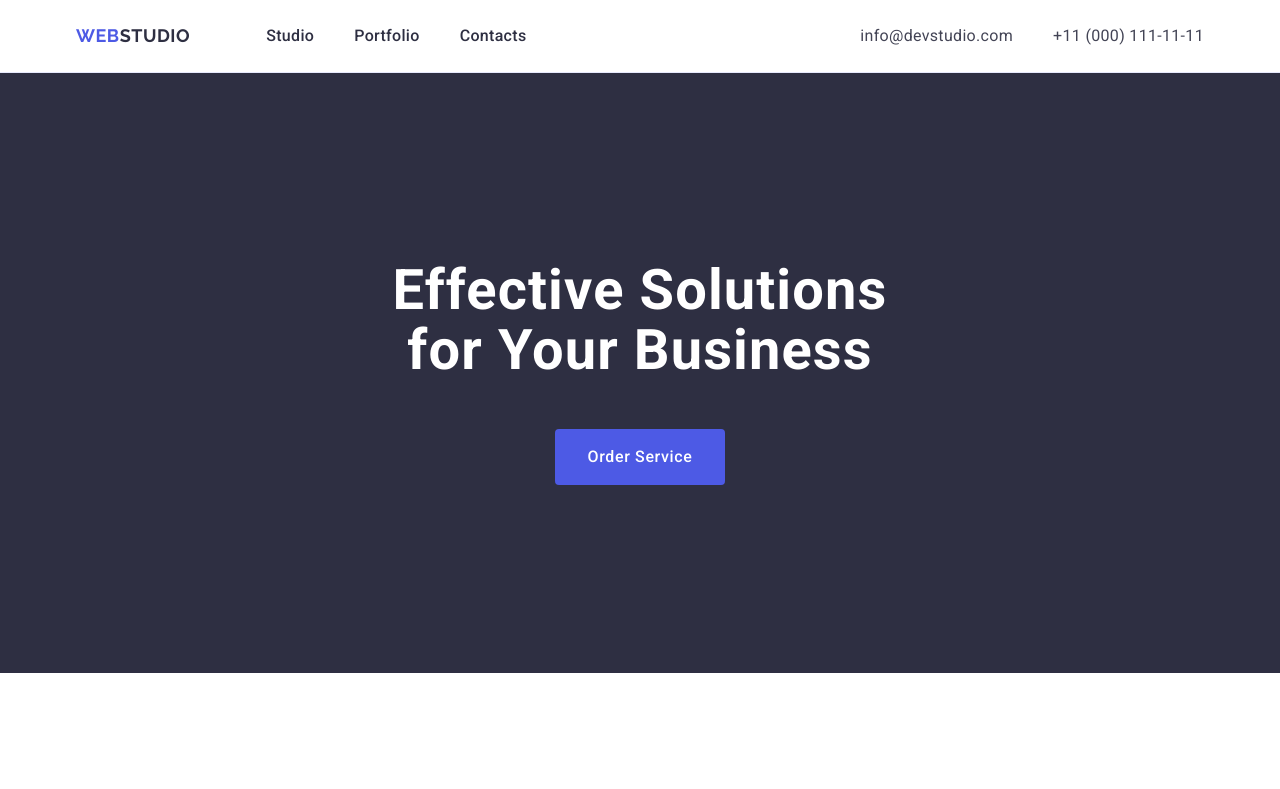
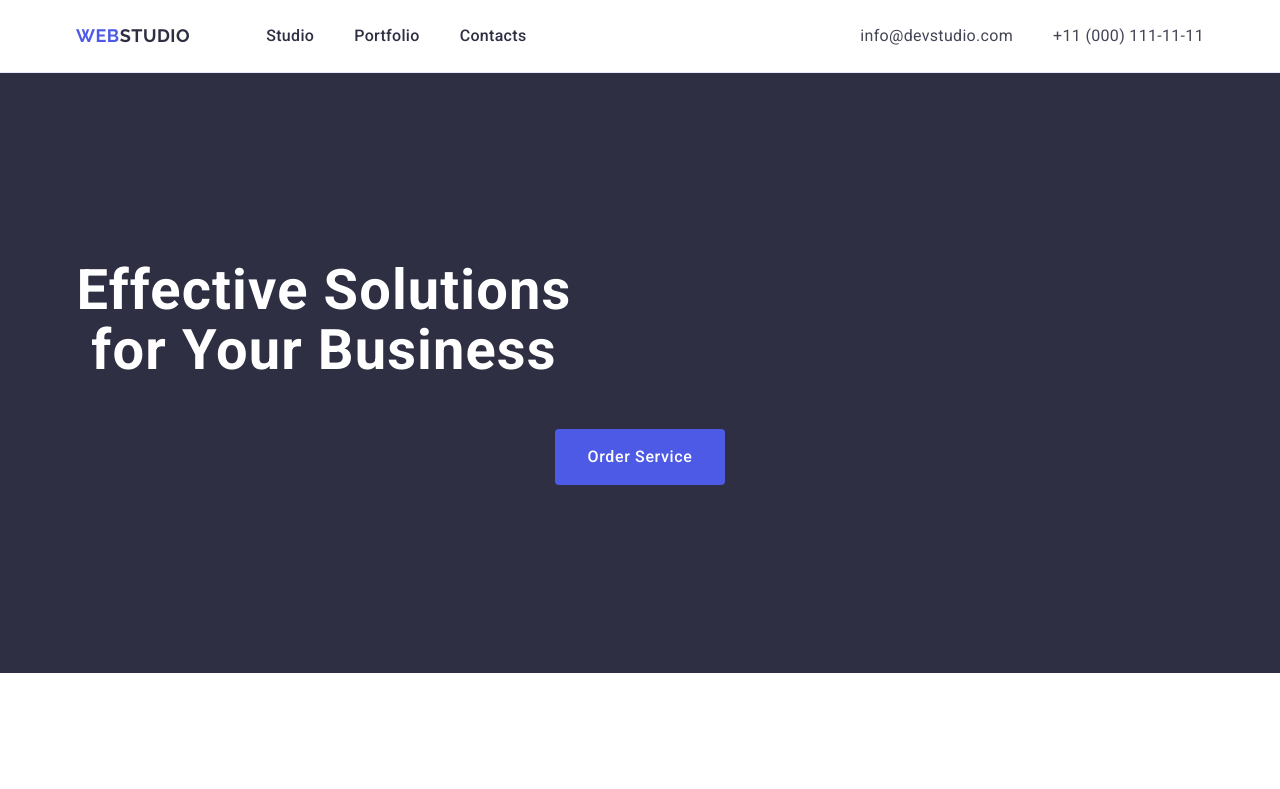
Before and after one commit to Tetiana-Nuraddinova/goit-markup-hw-03, a plain HTML site: page index.html in a window 1280 px wide. Shown: the top 789 px of the page. Drawn offline with nearby package versions, Linux system fonts and the light colour scheme.

Commit message:
finalization

```diff
--- a/css/styles.css
+++ b/css/styles.css
@@ -41,11 +41,7 @@ padding-left: 15px;
 padding-right: 15px;
 margin: 0 auto;
 }
-.page-container {
-    min-height: 100vh;
-    display: flex;
-    flex-direction: column;
-}
+
 main {
     flex-grow: 1;
 }
@@ -134,9 +130,11 @@ color: #2e2f42;
         text-align: center;
         color: #fff;
         text-shadow: 0 4px 4px 0 rgba(0, 0, 0, 0.25);
-        padding-bottom: 48px;
+        margin-bottom: 48px;
+        margin-left: 0;
+        margin-right: 0;
         max-width: 496px;
-        margin: 0 auto;
+
 }
 .text-button {
     font-family: "Roboto", sans-serif;
--- a/index.html
+++ b/index.html
@@ -49,7 +49,6 @@
       </div>
     </header>
 
-    <div class="page-container">
     <main>
       <section class="main-background section">
         <div class="container">
@@ -74,8 +73,8 @@
             <li class="list-bnf">
               <h3 class="name">Punctuality</h3>
               <p class="text">
-                  Bring the key message to the brand's audience for the best
-                  price within the shortest possible time.
+                Bring the key message to the brand's audience for the best price
+                within the shortest possible time.
               </p>
             </li>
             <li class="list-bnf">
@@ -88,8 +87,8 @@
             <li class="list-bnf">
               <h3 class="name">Technologies</h3>
               <p class="text">
-                  Design practice focused on digital experiences. We bring forth
-                  a deep passion for problem-solving.
+                Design practice focused on digital experiences. We bring forth a
+                deep passion for problem-solving.
               </p>
             </li>
           </ul>
@@ -245,9 +244,7 @@
         </div>
       </section>
     </main>
-    </div>
 
-    <div class="page-container">
     <footer class="footer">
       <div class="container">
         <a href="./index.html" class="logo-two"
@@ -259,6 +256,5 @@
         </p>
       </div>
     </footer>
-    </div>
   </body>
 </html>
```
Lines whose indentation alone changed are shown as unchanged.
